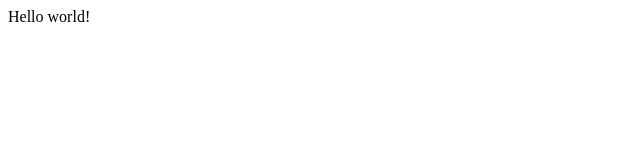
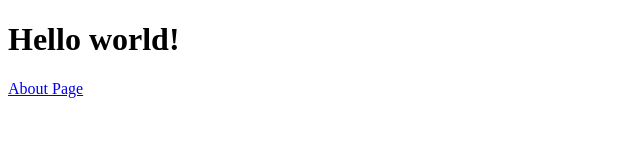
Before and after one commit to hamzaamughal/Recipes-Site, a Gatsby site: page / in a window 1280 px wide. Shown: the whole page, without its empty margins (0-640 px from the left). Built offline with nearby package versions, Linux system fonts and the light colour scheme; Gatsby itself is replaced by a stand-in of ours.

```diff
--- a/src/pages/index.js
+++ b/src/pages/index.js
@@ -1,5 +1,13 @@
 import React from "react"
+import { Link } from "gatsby"
 
 export default function Home() {
-  return <div>Hello world!</div>
+  return (
+    <div>
+      <h1>
+        Hello world!
+      </h1>
+      <Link to="/about">About Page</Link>
+    </div>
+  )
 }
```
Also changed, not shown: src/components/Navbar.js (added, +19 -0 lines).
